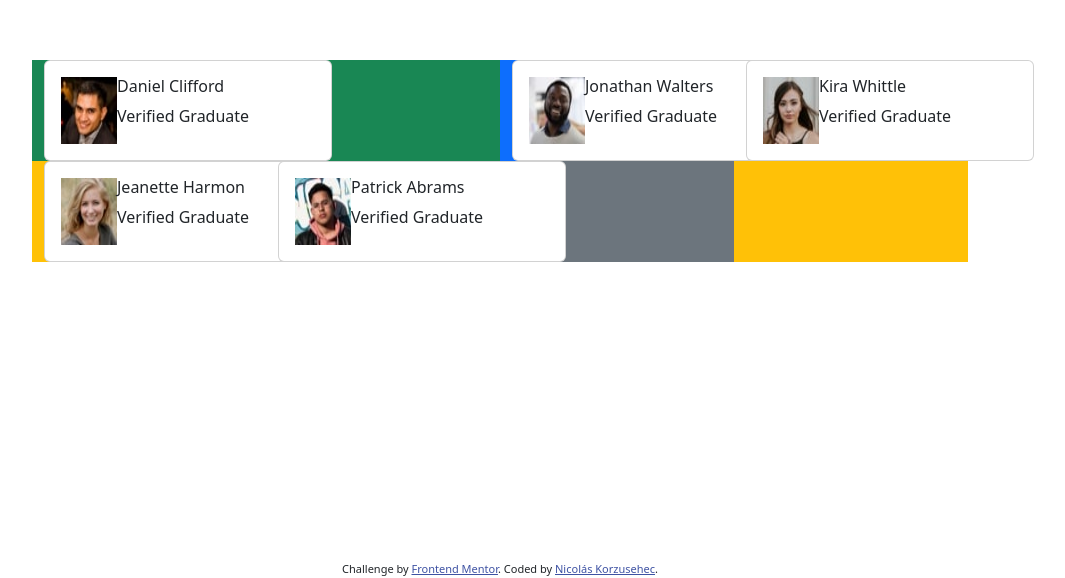
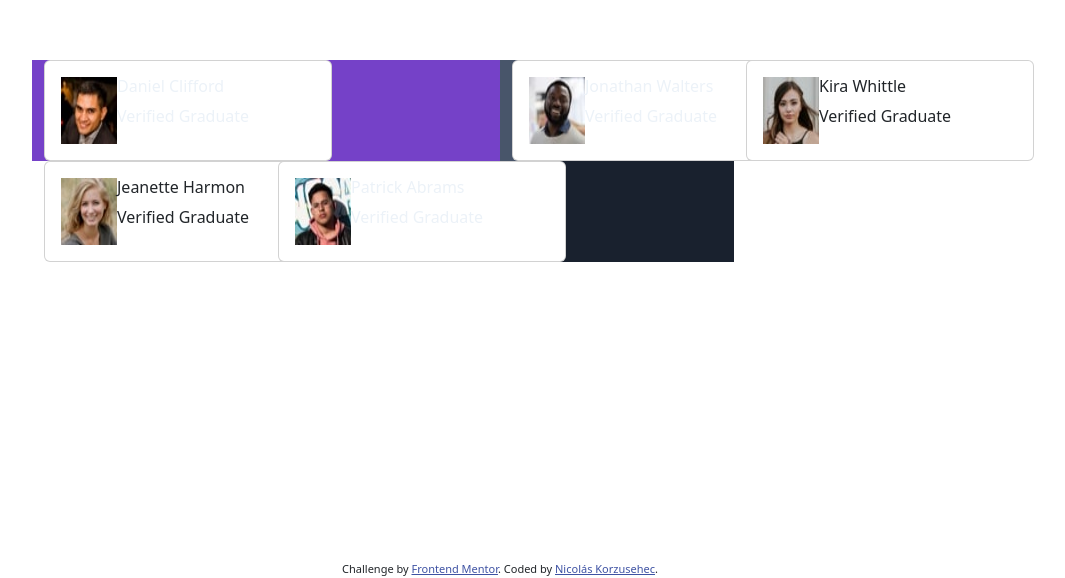
Before and after one commit to NicolasKorzusehec/Plantillas-Actv.-ITBA, a plain HTML site: page a-testimonialssection/testimoniales.html in a window 1280 px wide. Shown: the part 239-817 px from the top of the page, without its empty margins (140-1205 px from the left). Drawn offline with nearby package versions, Linux system fonts and the light colour scheme.

Commit message:
a-section: ADD  paleta colores

```diff
--- a/a-testimonialssection/testimoniales.html
+++ b/a-testimonialssection/testimoniales.html
@@ -21,7 +21,7 @@
             <div class="row">
                 <div class="col-12 col-lg-9">
                     <div class="row">
-                        <div class="col-12 col-lg-8 bg-success">
+                        <div class="col-12 col-lg-8 post1">
 
                             <article class="card" style="width: 18rem;">
                                 <div class="card-body">
@@ -47,7 +47,7 @@
                             </article>
 
                         </div>
-                        <div class="col-12 col-lg-4 bg-primary">
+                        <div class="col-12 col-lg-4 post2">
 
                             <article class="card" style="width: 18rem;">
                                 <div class="card-body">
@@ -71,7 +71,7 @@
                     </div>
 
                     <div class="row">
-                        <div class="col-12 col-lg-4 bg-warning">
+                        <div class="col-12 col-lg-4 post3">
 
                             <article class="card" style="width: 18rem;">
                                 <div class="card-body">
@@ -92,7 +92,7 @@
                             </article>
 
                         </div>
-                        <div class="col-12 col-lg-8 bg-secondary">
+                        <div class="col-12 col-lg-8 post4">
 
                             <article class="card" style="width: 18rem;">
                                 <div class="card-body">
@@ -119,7 +119,7 @@
                     </div>
                 </div>
                 <!--Bloque lateral completo-->
-                <div class="col-12 col-lg-3 bg-warning">
+                <div class="col-12 col-lg-3 post5">
 
                             <article class="card" style="width: 18rem;">
                                 <div class="card-body">
@@ -155,5 +155,16 @@
             Coded by <a href="#">Nicolás Korzusehec</a>.
         </div>
 
+<!-- Espacio de rueba de paleta de colores.
+        <div class="attribution">
+            <p class="post1">Lorem ipsum dolor sit, amet consectetur adipisicing elit. Sint tenetur voluptate, animi odit quisquam totam quos dolorum perspiciatis rem! Quam libero voluptatibus magnam alias dolores temporibus hic molestiae fuga qui!</p>
+            <p class="post2">Lorem ipsum dolor sit, amet consectetur adipisicing elit. Sint tenetur voluptate, animi odit quisquam totam quos dolorum perspiciatis rem! Quam libero voluptatibus magnam alias dolores temporibus hic molestiae fuga qui!</p>
+            <p class="post3">Lorem ipsum dolor sit, amet consectetur adipisicing elit. Sint tenetur voluptate, animi odit quisquam totam quos dolorum perspiciatis rem! Quam libero voluptatibus magnam alias dolores temporibus hic molestiae fuga qui!</p>
+            <p class="post4">Lorem ipsum dolor sit, amet consectetur adipisicing elit. Sint tenetur voluptate, animi odit quisquam totam quos dolorum perspiciatis rem! Quam libero voluptatibus magnam alias dolores temporibus hic molestiae fuga qui!</p>
+            <p class="post5">Lorem ipsum dolor sit, amet consectetur adipisicing elit. Sint tenetur voluptate, animi odit quisquam totam quos dolorum perspiciatis rem! Quam libero voluptatibus magnam alias dolores temporibus hic molestiae fuga qui!</p>
+
+        </div>
+-->
+
     </body>
 </html>
--- a/a-testimonialssection/testimonialessection.css
+++ b/a-testimonialssection/testimonialessection.css
@@ -1,3 +1,45 @@
+/*Paleta de colores a usar*/
+
+.paletacolores {
+    background-color: hsl(263, 55%, 52%); /*Moderate violet*/
+    background-color: hsl(217, 19%, 35%); /*Very dark grayish blue*/
+    background-color: hsl(0, 0%, 100%); /*White*/
+    background-color: hsl(219, 29%, 14%); /*Very dark blackish blue*/
+    color: hsl(0, 0%, 81%); /*Light gray*/
+    color: hsl(210, 46%, 95%); /*Light grayish blue*/
+    color: hsl(217, 19%, 35%); /*Very dark grayish blue*/
+    color: hsl(219, 29%, 14%);  /*Very dark blackish blue*/
+}
+.post1 {
+    background-color: hsl(263, 55%, 52%); /*Moderate violet*/
+
+    /*Temporal*/
+    color: hsl(210, 46%, 95%); /*Light grayish blue*/
+}
+
+.post2 {
+    background-color: hsl(217, 19%, 35%); /*Very dark grayish blue*/
+
+    /*Temporal*/
+    color: hsl(210, 46%, 95%); /*Light grayish blue*/
+}
+
+.post3 {
+    background-color: hsl(0, 0%, 100%); /*White*/
+}
+
+.post4 {
+    background-color: hsl(219, 29%, 14%); /*Very dark blackish blue*/
+
+    /*Temporal*/
+    color: hsl(210, 46%, 95%); /*Light grayish blue*/
+}
+
+.post5 {
+    background-color: hsl(0, 0%, 100%); /*White*/
+}
+
+
 .attribution { font-size: 11px; text-align: center; }
 .attribution a { color: hsl(228, 45%, 44%); }
 
```
